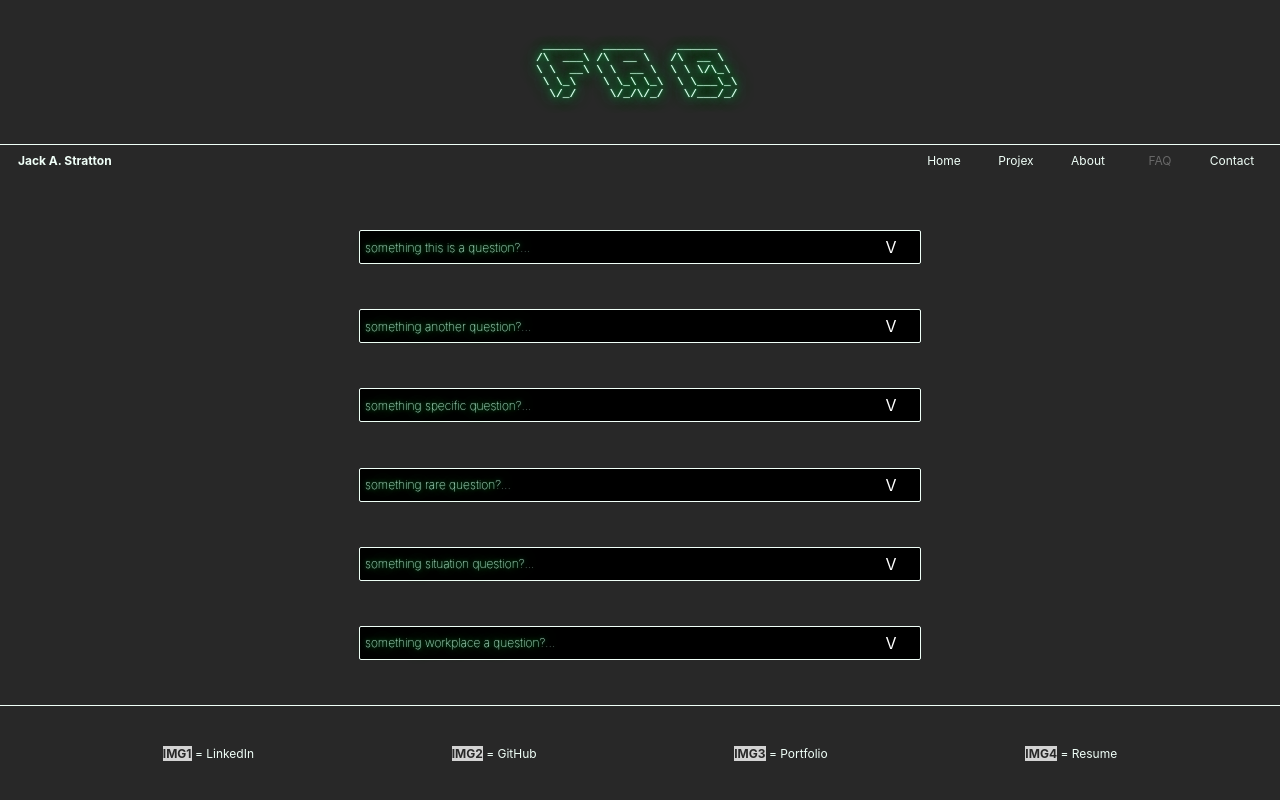
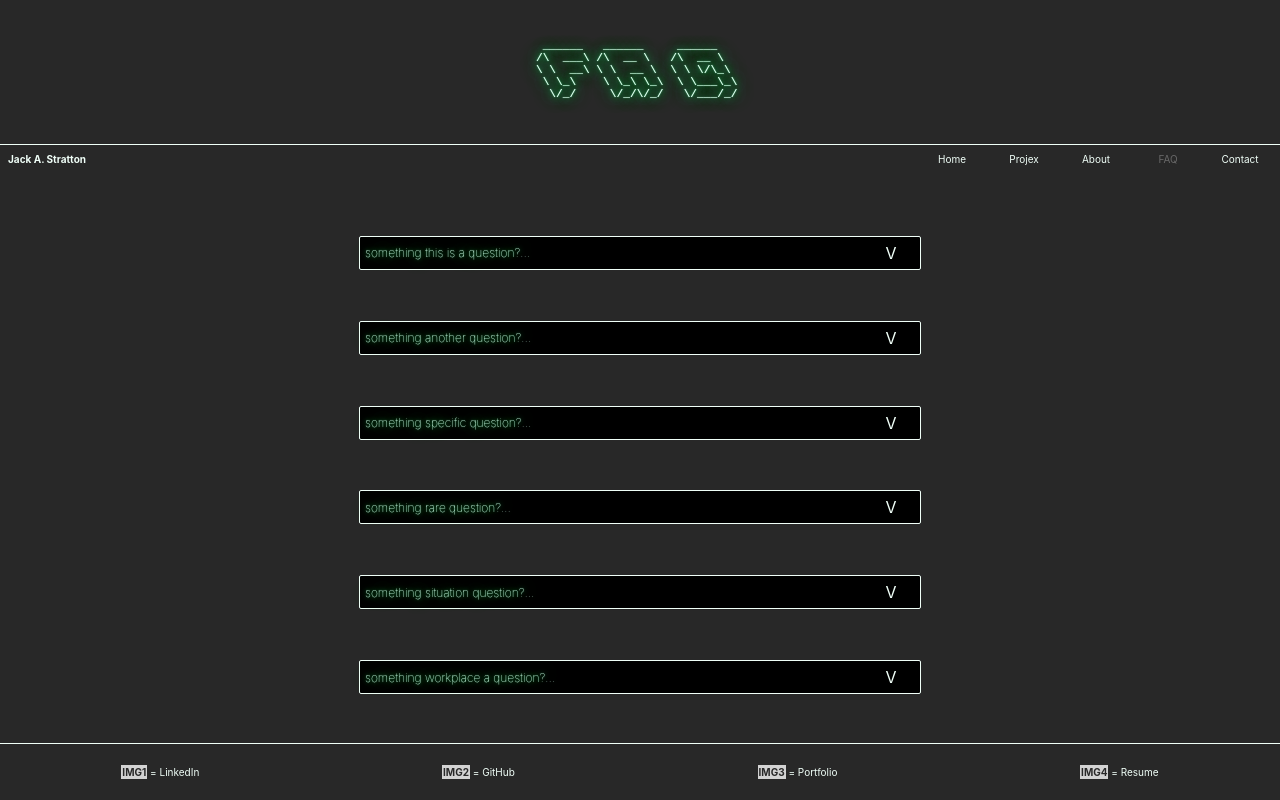
Before and after one commit to JaxProjex/JaxWebsite, a React (Create React App) app: page /qa in a window 1280 px wide. Built offline with nearby package versions, Linux system fonts and the light colour scheme.

Commit message:
start of projex page

```diff
--- a/src/CSS/About.css
+++ b/src/CSS/About.css
@@ -9,5 +9,5 @@
     justify-content: space-evenly;
     align-items: center;
     background-color:#282828;
-    height: 65%;
+    height: 70%;
 }
--- a/src/CSS/Contact.css
+++ b/src/CSS/Contact.css
@@ -9,5 +9,5 @@
     justify-content: space-evenly;
     align-items: center;
     background-color:#282828;
-    height: 65%;
+    height: 70%;
 }
--- a/src/CSS/Footer.css
+++ b/src/CSS/Footer.css
@@ -1,9 +1,11 @@
 .footer {
+    position: fixed;
+    bottom: 0;
     display: flex;
     justify-content: center;
     align-items: center;
     background-color: #282828;
-    height: 12%;
+    height: 7%;
     border-top: 1px solid #f0fff8;
     color: lightgray;
 }
@@ -15,20 +17,21 @@
 
 .footer-row {
     padding-bottom: 5px;
-    width: 90vw;
+    width: 100vw;
     display: flex;
     justify-content: space-around;
     align-items: center;
 }
 
 .footer-content-icon {
-    font-size: 12px;
+    font-size: 10px;
+    padding: 1px;
     background-color: lightgray;
     font-weight: bold;
     color: #282828;
 }
 
 .footer-content-text {
-    font-size: 12px;
+    font-size: 10px;
     color: #f0fff8; /* almost white */
 }
--- a/src/CSS/Home.css
+++ b/src/CSS/Home.css
@@ -9,7 +9,7 @@
     justify-content: space-evenly;
     align-items: center;
     background-color:#282828;
-    height: 65%;
+    height: 70%;
 }
 
 .home-border {
--- a/src/CSS/Projex.css
+++ b/src/CSS/Projex.css
@@ -9,5 +9,15 @@
     justify-content: space-evenly;
     align-items: center;
     background-color:#282828;
-    height: 65%;
+    height: 70%;
 }
+
+.projex-grid-container {
+    padding: 1rem 0;
+    display: grid;
+    justify-items: flex-end;
+    align-items: flex-end;
+    grid-template: repeat(2, 1fr) / repeat(3, 1fr);
+    gap: 2rem 2rem;
+
+}
--- /dev/null
+++ b/src/CSS/ProjexDrop.css
@@ -0,0 +1,25 @@
+
+.projex-drop-container-reveal {
+    display: flex;
+    justify-content: center;
+    align-items: center;
+}
+
+.projex-drop-container {
+    width: max(6rem, 16vw);
+    height: max(6rem, 16vh);
+    border: 1px solid #f0fff8;
+    border-radius: 10px;
+    background-color: black;
+    display: flex;
+    justify-content: center;
+    align-items: center;
+}
+
+.projex-drop-text {
+    padding: 5px;
+    text-align: center;
+    color: #f0fff8;
+    font-size: 16px;
+    text-shadow: 0 0 1px #80ffc0, 0 0 5px #00ff66, 0 0 15px #00ff66, 0 0 20px #00ff66;
+}
--- a/src/CSS/Qa.css
+++ b/src/CSS/Qa.css
@@ -9,7 +9,7 @@
     justify-content: space-evenly;
     align-items: center;
     background-color:#282828;
-    height: 65%;
+    height: 70%;
 }
 
 .qa-drop-container-reveal-parent {
@@ -47,6 +47,21 @@
     align-items: center;
 }
 
+.qa-drop-container:hover .qa-drop-text {
+    color: darkgrey;
+    text-shadow: 0 0 0;
+    cursor:default;
+}
+.qa-drop-container:hover .qa-drop-icon::before {
+    content: "[ ";
+    left: 0;
+}
+
+.qa-drop-container:hover .qa-drop-icon::after {
+    content: " ]";
+    right: 0;
+}
+
 .qa-drop-text {
     padding-left: 5px;
     color: #f0fff8;
@@ -59,19 +74,27 @@
     text-align: center;
     width: 3rem;
     padding-right: 5px;
-    color: white;
+    color: #f0fff8;
     font-size: 16px;
 }
 
-.qa-drop-icon {
+.qa-drop-icon-x {
+    text-align: center;
+    width: 3rem;
+    padding-right: 5px;
+    color: #f0fff8;
+    font-size: 16px;
+}
+
+.qa-drop-icon-x:hover {
     cursor:default;
 }
 
-.qa-drop-icon:hover::before {
+.qa-drop-icon-x:hover::before {
     content: "[ ";
     left: 0;
 }
-.qa-drop-icon:hover::after {
+.qa-drop-icon-x:hover::after {
     content: " ]";
     right: 0;
 }
--- a/src/CSS/TopNav.css
+++ b/src/CSS/TopNav.css
@@ -8,32 +8,30 @@
 
 .topnav-left {
     display: flex;
-    justify-content: flex-start;
+    justify-content: center;
     align-items: flex-start;
-    margin-left: 1rem;
+    margin-left: 0.5rem;
     margin-top: 1vh;
 }
 
 .topnav-left-text {
-    width: fit-content;
-    font-size: 12px;
+    font-size: min(10px, 2.5vw);
     font-weight: bolder;
     color: #f0fff8; /* almost white */
-    padding: 0 2px;
 }
 
 .topnav-right {
     display: flex;
     justify-content: center;
     align-items: flex-start;
-    margin-right: 1rem;
-    margin-top: .5rem;
+    margin-right: 0.5rem;
+    margin-top: 1vh;
 }
 
 .topnav-right-links {
     margin-left: 0.5rem;
-    width: 4rem;
-    font-size: 12px;
+    width: min(4rem,16vw);
+    font-size: 10px;
     color: #f0fff8; /* almost white */
     /*text-shadow: 0 0 1px #80ffc0, 0 0 5px #00ff66, 0 0 10px #00ff66, 0 0 15px #00ff66;*/
     text-align: center;
@@ -51,8 +49,8 @@
 }
 .topnav-right-links-selected {
     margin-left: 0.5rem;
-    width: 4rem;
-    font-size: 12px;
+    width: min(4rem,16vw);
+    font-size: 10px;
     color: dimgrey; /* almost white */
     /*text-shadow: 0 0 1px #80ffc0, 0 0 5px #00ff66, 0 0 10px #00ff66, 0 0 15px #00ff66;*/
     text-align: center;
--- a/src/Components/Projex.tsx
+++ b/src/Components/Projex.tsx
@@ -4,13 +4,22 @@ import '../CSS/Projex.css';
 import Header from "../Components/Header";
 import TopNav from "../Components/TopNav";
 import Footer from "../Components/Footer";
+import ProjexDrop from "../Components/ProjexDrop";
 
 function Projex() {
     return (
         <div className={"projex-wrapper"}>
             <Header title={"projex"}/>
             <TopNav title={"projex"}/>
-            <div className={"projex"}>PROJEX
+            <div className={"projex"}>
+                <div className={"projex-grid-container"}>
+                <ProjexDrop project={"Manifest Application"}/>
+                    <ProjexDrop project={"Skyview-RPi"}/>
+                    <ProjexDrop project={"ATAK DACO Plugin"}/>
+                    <ProjexDrop project={"75th Ranger Regiment Website"}/>
+                    <ProjexDrop project={"Node-Red TAK integrations"}/>
+                    <ProjexDrop project={"Kismet ATAK Companion"}/>
+                </div>
             </div>
             <Footer/>
         </div>
--- /dev/null
+++ b/src/Components/ProjexDrop.tsx
@@ -0,0 +1,35 @@
+import React, {useState} from "react";
+import {useNavigate} from "react-router-dom";
+import '../CSS/ProjexDrop.css';
+
+function ProjexDrop(props:any) {
+
+    const [revealDrop, setReveal] = useState(false);
+
+    const id:number = props.id;
+
+    function handleReveal() {
+        if (revealDrop && props.revealOpen === id) {
+            return (
+                    <div className={"projex-drop-container-reveal"}>
+                        <div className={"projex-drop-text"}>{props.project}</div>
+                        <div className={"projex-drop-icon-x"} onClick={() => {props.setRevealOpen(0);setReveal(false)}}>X</div>
+                    </div>
+            )
+        } else {
+            return (
+                <div className={"projex-drop-container"} onClick={() => {props.setRevealOpen(id); setReveal(true)}}>
+                    <div className={"projex-drop-text"}>{props.project}</div>
+                </div>
+            )
+        }
+    }
+
+
+
+
+    return (
+        handleReveal()
+    )
+}
+export default ProjexDrop;
--- a/src/Components/QaDrop.tsx
+++ b/src/Components/QaDrop.tsx
@@ -5,6 +5,7 @@ import '../CSS/Qa.css';
 function QaDrop(props:any) {
 
     const [revealDrop, setReveal] = useState(false);
+
     const id:number = props.id;
 
     function handleReveal() {
@@ -13,14 +14,14 @@ function QaDrop(props:any) {
                 <div className={"qa-drop-container-reveal-parent"}>
                     <div className={"qa-drop-container-reveal"}>
                         <div className={"qa-drop-text"}>{props.question}?...</div>
-                        <div className={"qa-drop-icon"} onClick={() => {props.setRevealOpen(0);setReveal(false)}}>X</div>
+                        <div className={"qa-drop-icon-x"} onClick={() => {props.setRevealOpen(0);setReveal(false)}}>X</div>
                     </div>
                     <div className={"qa-drop-answer-reveal"}>{props.answer}</div>
                 </div>
             )
         } else {
             return (
-                <div className={"qa-drop-container"}>
+                <div className={"qa-drop-container"} onClick={() => {props.setRevealOpen(id); setReveal(true)}}>
                     <div className={"qa-drop-text"}>{props.question}?...</div>
                     <div className={"qa-drop-icon"} onClick={() => {props.setRevealOpen(id); setReveal(true)}}>V</div>
                 </div>
```
